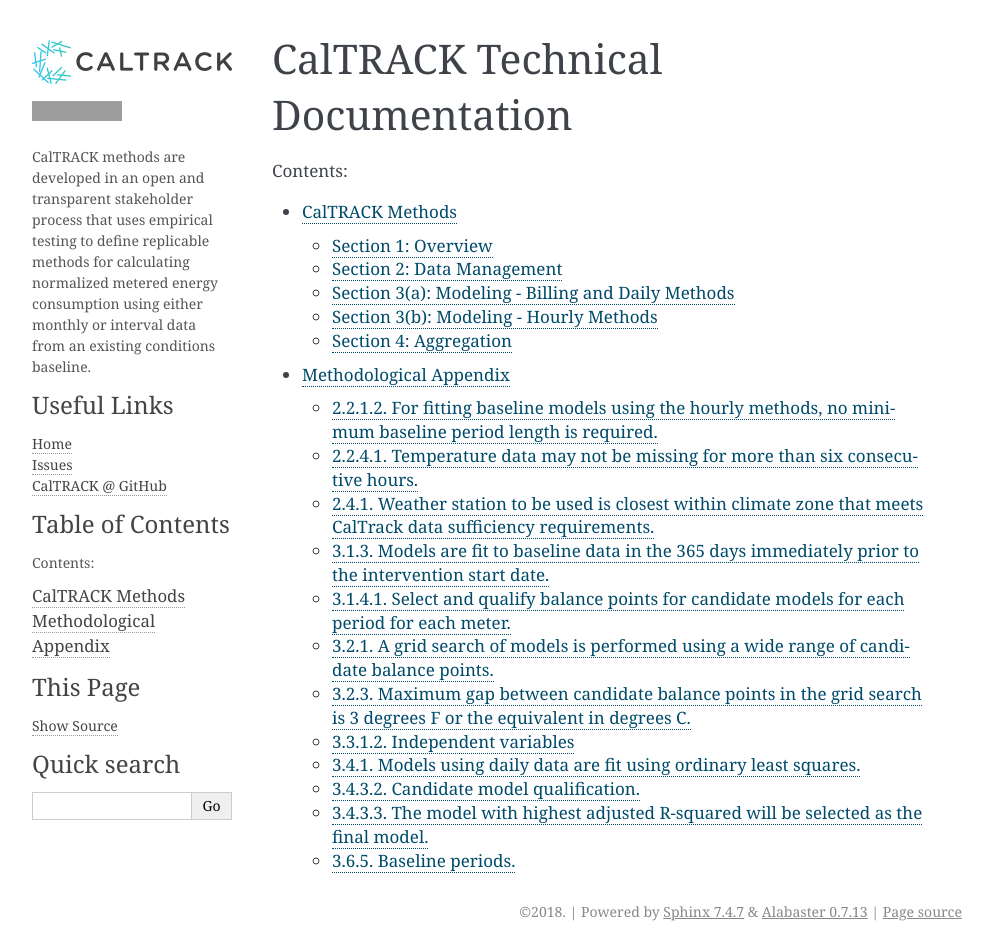
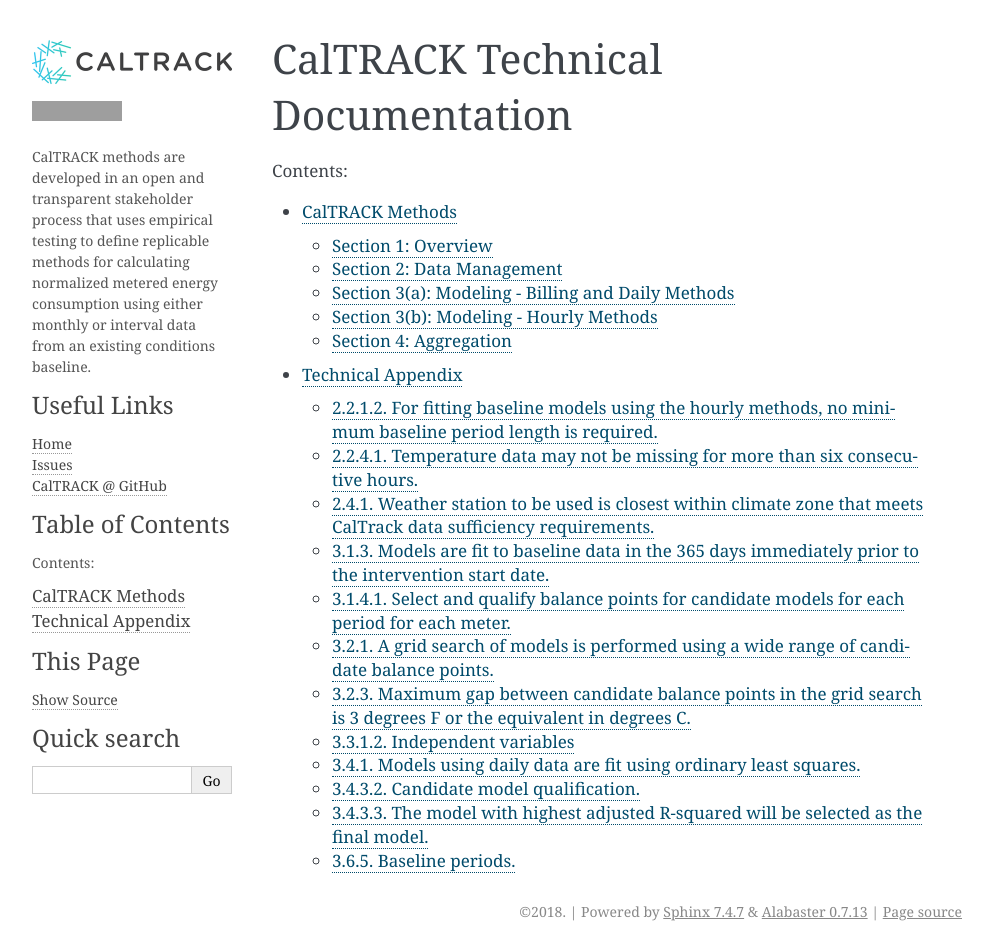
Before and after one commit to openeemeter/caltrack, a Sphinx documentation site: the page built from docs/index.rst, in a window 1280 px wide. Shown: the whole page, without its empty margins (148-1141 px from the left). Built offline with Sphinx 7.4.7, drawn with Linux system fonts in a browser that asks for light colours; grey boxes are pictures that could not be loaded.

Commit message:
Changed name from methodological appendix to technical appendix

```diff
--- a/docs/index.rst
+++ b/docs/index.rst
@@ -7,4 +7,4 @@
    :caption: Contents:
 
    methods
-   methodological-appendix
+   technical-appendix
--- a/docs/methodological-appendix.rst
+++ b/docs/technical-appendix.rst
@@ -1,5 +1,5 @@
-Methodological Appendix
-=======================
+Technical Appendix
+==================
 
 -----------------------------
 
```
